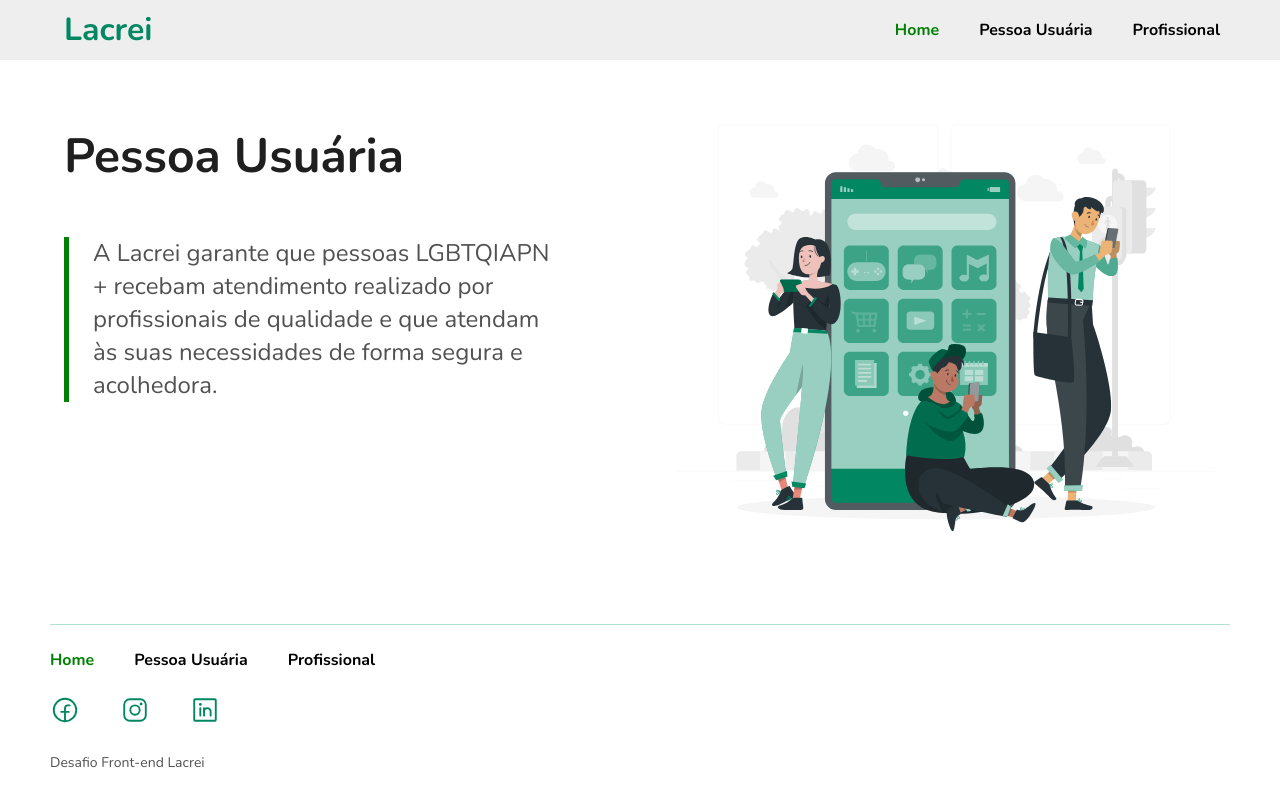
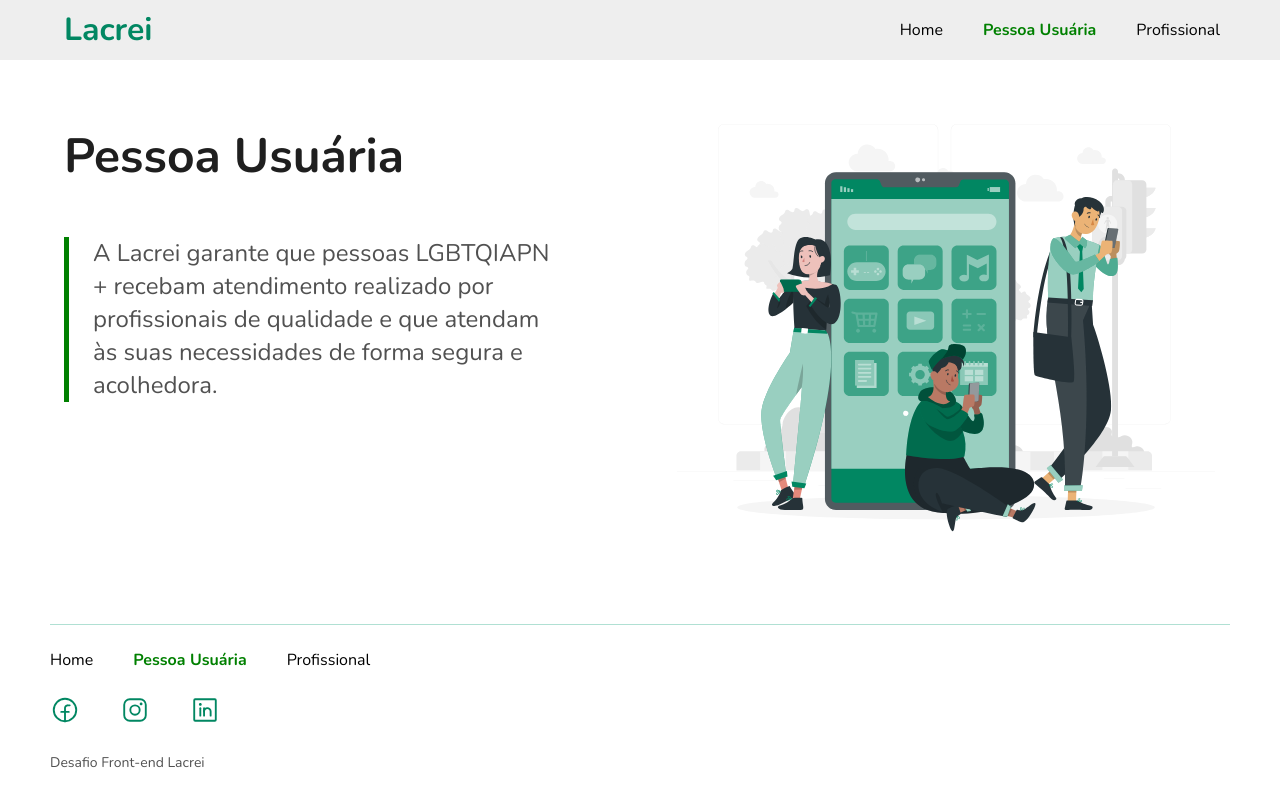
Before and after one commit to biancapb/lacrei-desafio, a React (Create React App) app: page /user in a window 1280 px wide. Built offline with nearby package versions, Linux system fonts and the light colour scheme.

Commit message:
fix: adjusting active tabs

```diff
--- a/src/components/Footer/Footer.tsx
+++ b/src/components/Footer/Footer.tsx
@@ -7,7 +7,7 @@ const Footer = (): JSX.Element => {
       <Container>
         <Divider></Divider>
 
-        <Tabs></Tabs>
+        <Tabs isFooter></Tabs>
 
         <ContainerSocialMedia>
           <SocialMedia
--- a/src/components/Tabs/Tabs.tsx
+++ b/src/components/Tabs/Tabs.tsx
@@ -1,20 +1,43 @@
-import { Link } from "react-router-dom";
+import { useState } from "react";
+import { Link, useLocation, useNavigate } from "react-router-dom";
 import { Container, TabText, TabItem } from "./TabsStyle";
 
-const Tabs = (): JSX.Element => {
+interface TabsProps {
+  isFooter?: boolean;
+}
+
+const Tabs: React.FC<TabsProps> = ({ isFooter }) => {
+  const navigate = useNavigate();
+  const location = useLocation();
+  const [activeTab, setActiveTab] = useState<string>(location.pathname);
+
+  const handleTabClick = (tabName: string, url: string) => {
+    setActiveTab(tabName);
+    navigate(url);
+  };
+
   return (
     <>
-      <Container>
+      <Container className={isFooter ? "footerStyle" : "headerStyle"}>
         <TabItem>
-          <TabText active>
+          <TabText
+            active={activeTab === "/"}
+            onClick={() => handleTabClick("Home", "/")}
+          >
             <Link to="/">Home</Link>
           </TabText>
 
-          <TabText>
+          <TabText
+            active={activeTab === "/user"}
+            onClick={() => handleTabClick("Pessoa Usuária", "/user")}
+          >
             <Link to="/user">Pessoa Usuária</Link>
           </TabText>
 
-          <TabText>
+          <TabText
+            active={activeTab === "/professional"}
+            onClick={() => handleTabClick("Profissional", "/professional")}
+          >
             <Link to="/professional">Profissional</Link>
           </TabText>
         </TabItem>
--- a/src/components/Tabs/TabsStyle.ts
+++ b/src/components/Tabs/TabsStyle.ts
@@ -2,6 +2,7 @@ import styled from "styled-components";
 
 interface TabProps {
   active?: boolean;
+  isFooter?: boolean;
 }
 
 export const Container = styled.div`
@@ -25,7 +26,7 @@ export const TabText = styled.a<TabProps>`
     text-decoration: none;
     font-family: "Nunito", sans-serif;
     font-size: 16px;
-    font-weight: 700;
+    font-weight: ${(props) => (props.active ? "bold" : "normal")};
     line-height: 22px;
   }
 `;
```
